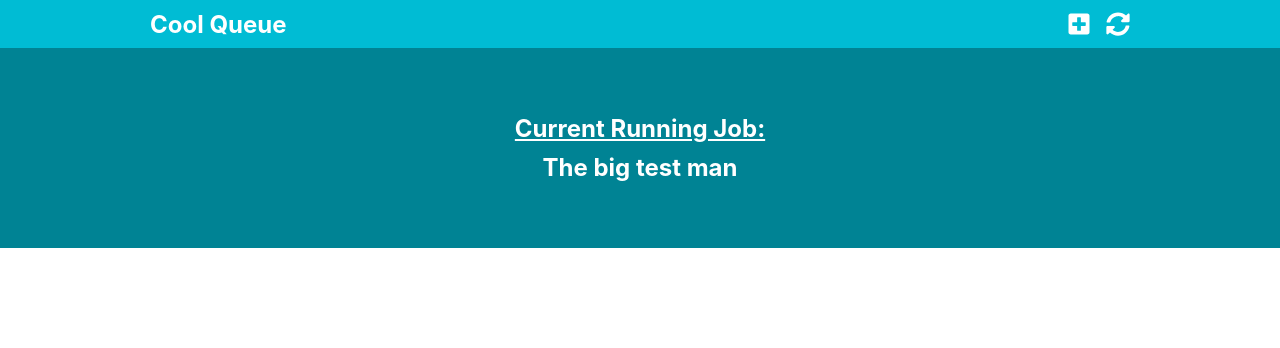
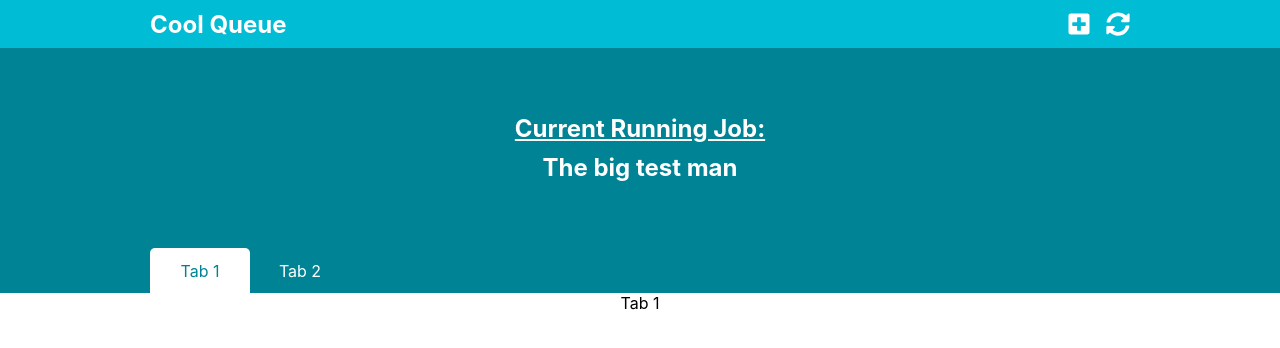
Before and after one commit to leo-isso/cool-queue, a React (Create React App) app: page / in a window 1280 px wide. Shown: the top 348 px of the page. Built offline with nearby package versions, Linux system fonts and the light colour scheme.

Commit message:
fix: change name for title

```diff
--- a/src/App.js
+++ b/src/App.js
@@ -1,7 +1,19 @@
-import CurrentJobBanner from './components/CurrentJobBanner/'
-import Header from './components/Header/'
+import CurrentJobBanner from './components/CurrentJobBanner'
+import Header from './components/Header'
+import Tabs from './components/Tabs'
 
 function App () {
+  const tabItems = [
+    {
+      title: 'Tab 1',
+      content: () => <p>Tab 1</p>
+    },
+    {
+      title: 'Tab 2',
+      content: () => <p>Tab 2</p>
+    }
+  ]
+
   return (
     <div className="App">
       <Header
@@ -11,6 +23,9 @@ function App () {
       <CurrentJobBanner
         job={{ name: 'The big test man' }}
       />
+      <Tabs
+        tabItems={tabItems}
+      />
     </div>
   )
 }
--- a/src/components/Tabs/Tabs.js
+++ b/src/components/Tabs/Tabs.js
@@ -4,6 +4,12 @@ import PropTypes from 'prop-types'
 import * as Components from './Tabs.styles'
 import Container from '../Container'
 
+/**
+ * Tabs Component
+ * @param {array} tabItems
+ * @param {string} tabItems[].title - title of the tab
+ * @param {function} tabItems[].content - content of the tab
+ */
 function Tabs ({ tabItems }) {
   const [selectedTab, setSelectedTab] = useState(0)
 
@@ -21,13 +27,13 @@ function Tabs ({ tabItems }) {
       <Components.Background>
         <Container>
           <Components.Tabs>
-            {tabItems.map(({ name }, index) => (
+            {tabItems.map(({ title }, index) => (
               <Components.Tab
                 key={index}
                 onClick={() => handleTabSelection(index)}
                 isSelected={index === selectedTab}
               >
-                {name}
+                {title}
               </Components.Tab>
             ))}
           </Components.Tabs>
```
